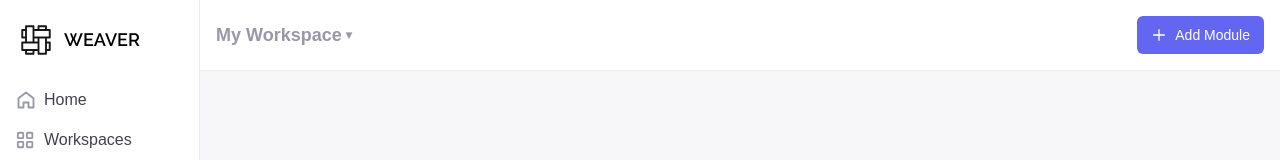
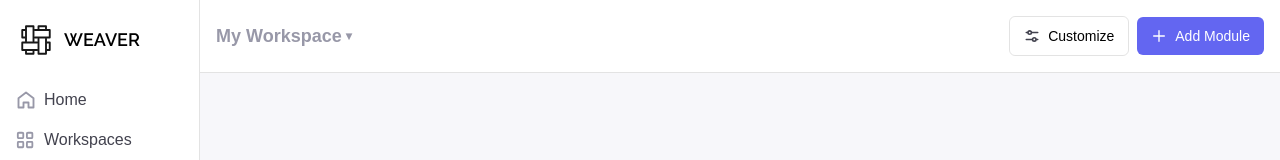
Before and after one commit to drumsinthedeep/weaver, a React (Vite) app: page / in a window 1280 px wide. Shown: the top 160 px of the page. Built offline with nearby package versions, Linux system fonts and the light colour scheme; a web font is replaced by a local one.

Commit message:
adds workspace settings

```diff
--- a/src/components/AddModuleModal.tsx
+++ b/src/components/AddModuleModal.tsx
@@ -48,7 +48,7 @@ export default function AddModuleModal() {
     <>
       <div
         onClick={closeAddModuleModal}
-        className={`fixed inset-0 z-10 bg-light-black/60 transition-opacity duration-300 ${
+        className={`fixed inset-0 z-10 bg-gray-500/30 backdrop-blur-[2px] transition-opacity duration-300 ${
           isAddModuleModalOpen ? 'opacity-100' : 'pointer-events-none opacity-0'
         }`}
       />
--- a/src/components/Header.tsx
+++ b/src/components/Header.tsx
@@ -38,7 +38,7 @@ export default function Header() {
           <>
             <div className="fixed inset-0 z-10" onClick={() => setIsSwitcherOpen(false)} />
             <div className="absolute left-0 top-full z-20 mt-2 w-56 rounded-md border border-border-subtle bg-white shadow-md">
-              <span className="block px-3 py-2 text-sm font-semibold text-text-gray">Workspaces</span>
+              <span className="block px-3 py-2 text-xs font-semibold text-text-gray">WORKSPACES</span>
               <ul className="max-h-60 overflow-auto py-1">
                 {workspaces.map((workspace) => (
                   <li key={workspace.id}>
@@ -86,6 +86,11 @@ export default function Header() {
           </>
         )}
       </div>
+      <div className="flex items-center gap-2">
+        <button className="flex items-center cursor-pointer gap-2 rounded-md px-[14px] py-[9px] text-sm font-medium hover:bg-hover-gray border-border-subtle border" onClick={() => useWorkspaceStore.getState().openModuleSettings()}>
+          <img src="/icons/sliders.svg" alt="" className="w-4" />
+          Customize
+        </button>
         <button
           onClick={openAddModuleModal}
           className="flex items-center cursor-pointer gap-2 rounded-md bg-primary-purple px-[14px] py-[9px] text-sm font-medium text-white hover:bg-primary-purple/80"
@@ -94,5 +99,6 @@ export default function Header() {
           Add Module
         </button>
       </div>
+    </div>
   );
 }
--- a/src/components/ModuleSettingsModal.tsx
+++ b/src/components/ModuleSettingsModal.tsx
@@ -19,7 +19,7 @@ export default function ModuleSettingsModal() {
     <>
       <div
         onClick={closeModuleSettings}
-        className={`fixed inset-0 z-10 bg-light-black/60 transition-opacity duration-300 ${
+        className={`fixed inset-0 z-10 bg-gray-500/30 backdrop-blur-[2px] transition-opacity duration-300 ${
           isOpen ? 'opacity-100' : 'pointer-events-none opacity-0'
         }`}
       />
@@ -46,7 +46,7 @@ export default function ModuleSettingsModal() {
               defaultValue={module?.name ?? ''}
               onBlur={(e) => module && renameModule(module.id, e.target.value)}
               placeholder={module?.type.toUpperCase()}
-              className="w-full rounded border border-gray-200 px-2 py-1 text-sm outline-none"
+              className="w-full rounded border border-gray-200 px-2 py-1 text-sm outline-none placeholder:tracking-wide placeholder:text-text-gray"
             />
           </div>
 
--- a/src/index.css
+++ b/src/index.css
@@ -151,7 +151,7 @@
   --font-roboto: "Roboto", sans-serif;
   --color-primary-gray: #F7F7FA;
   --color-secondary-gray: #FAFAFA;
-  --color-border-subtle: #00000012;
+  --color-border-subtle: #0000001c;
   --shadow-subtle: 0 1px 3px 0 rgba(0, 0, 0, 0.04);
   --color-text-gray: #9898A8;
   --color-primary-purple: #6366F1;
```
Also changed, not shown: public/icons/sliders.svg (added). Lines whose indentation alone changed are shown as unchanged.
